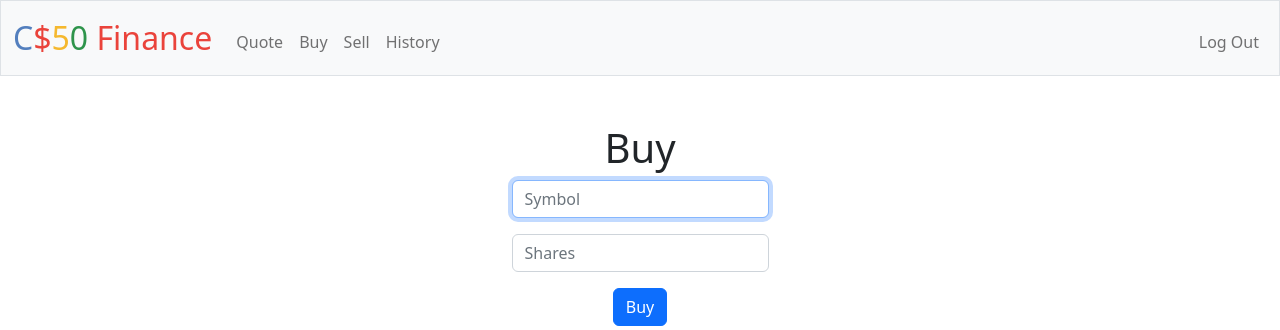
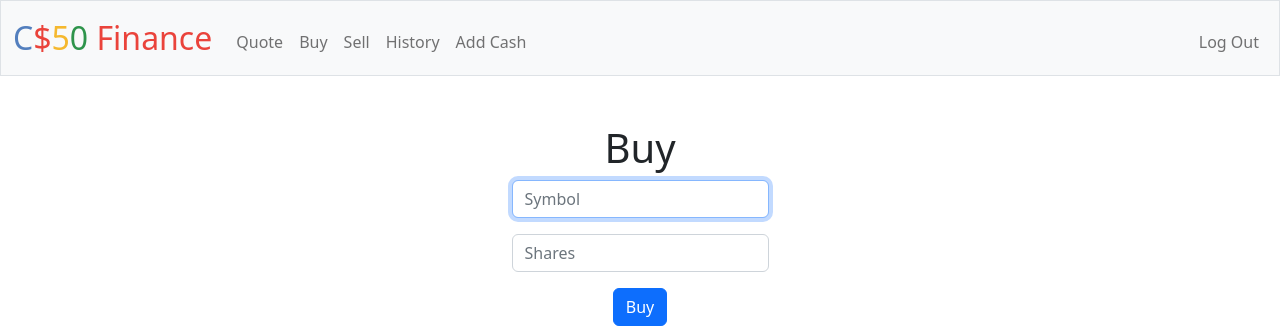
Before and after one commit to Fairmon26/portfolio, a Flask app: page /buy in a window 1280 px wide. Shown: the top 330 px of the page. Run offline with Flask 2, Linux system fonts and the light colour scheme; a user stored in the database is signed in; some libraries are stand-ins or nearby versions.

Commit message:
Sun, Sep 4, 2022, 5:04 PM +00:00

```diff
--- a/finance/templates/layout.html
+++ b/finance/templates/layout.html
@@ -37,6 +37,7 @@
                             <li class="nav-item"><a class="nav-link" href="/buy">Buy</a></li>
                             <li class="nav-item"><a class="nav-link" href="/sell">Sell</a></li>
                             <li class="nav-item"><a class="nav-link" href="/history">History</a></li>
+                            <li class="nav-item"><a class="nav-link" href="/add_cash">Add Cash</a></li>
                         </ul>
                         <ul class="navbar-nav ms-auto mt-2">
                             <li class="nav-item"><a class="nav-link" href="/logout">Log Out</a></li>
```
